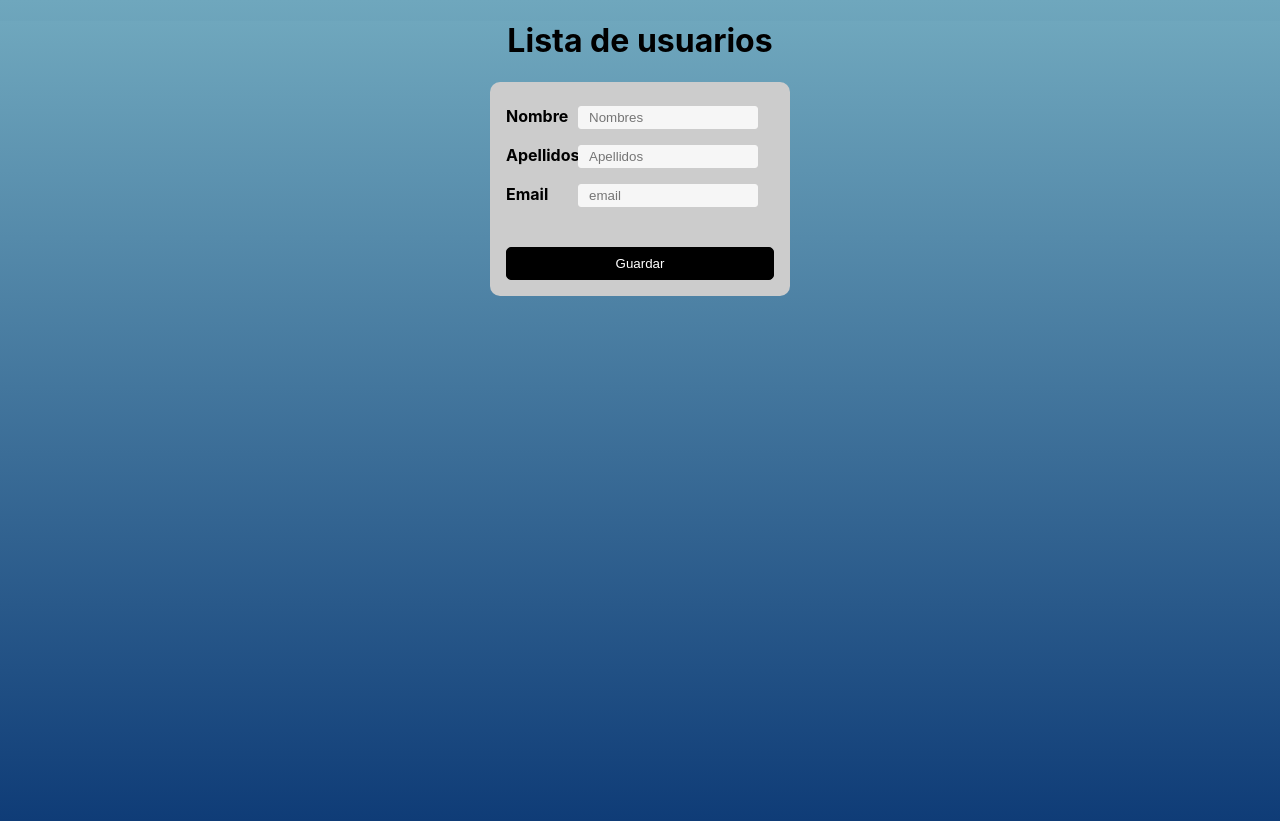
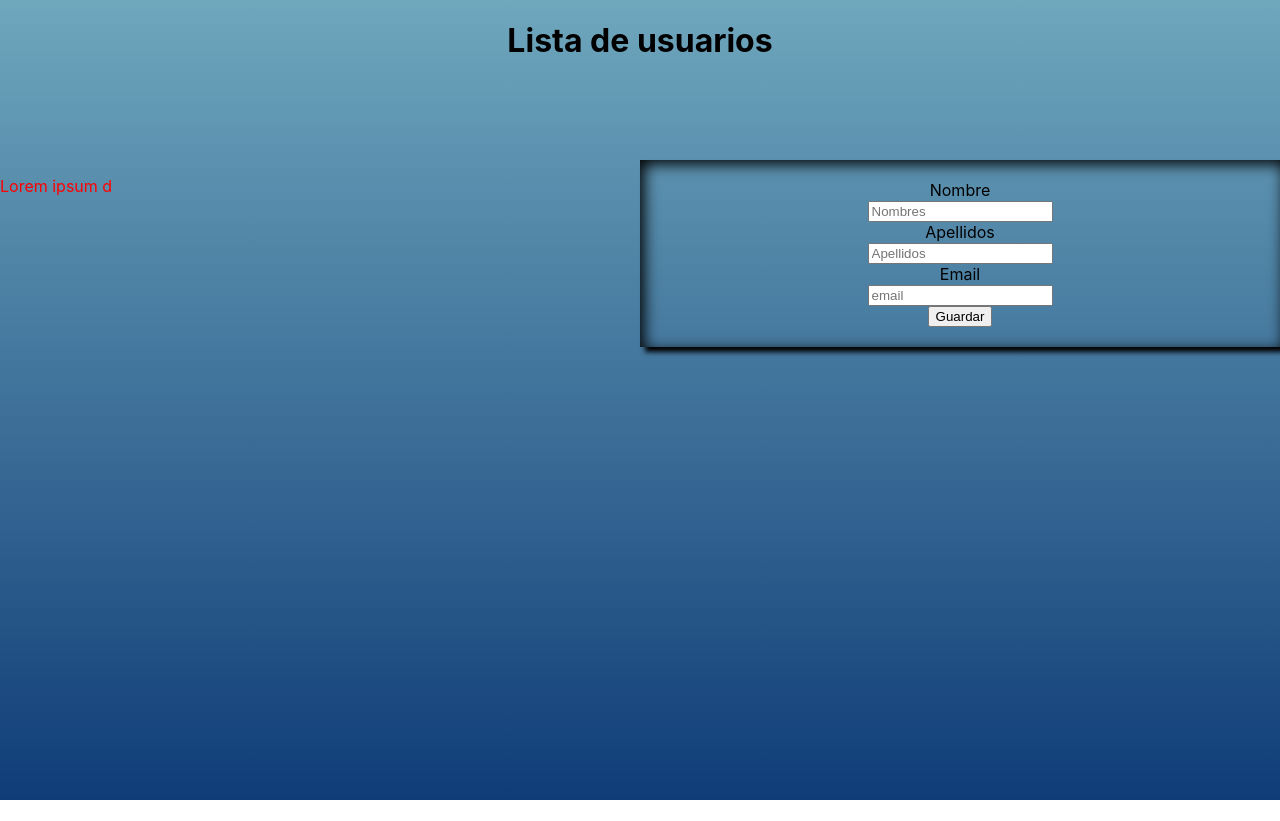
Before and after one commit to Maria25182/project_microservices, a React (Create React App) app: page /Clients in a window 1280 px wide. After the commit the page ends 800 px from the top, so only its background shows below. Built offline with nearby package versions, Linux system fonts and the light colour scheme.

Commit message:
mod25/03

```diff
--- a/src/components/clients/Clients.css
+++ b/src/components/clients/Clients.css
@@ -1,57 +1,44 @@
-*{box-sizing:border-box;}
+.Principal{
+	display: flex;
+    flex-wrap: wrap;
+    justify-content: space-between;
+}
+.Form{
+    display: flex;
+    flex-wrap: wrap;
+    justify-content: center;
+    width: 50%;
+	padding:20px 0px;
+    -webkit-box-shadow: 5px 5px 5px 0px #000000, inset 4px 4px 15px 0px #000000, 5px 5px 15px 5px rgba(0,0,0,0);
+    box-shadow: 5px 5px 5px 0px #000000, inset 4px 4px 15px 0px #000000, 5px 5px 15px 5px rgba(0,0,0,0);
 
-form{
-	width:300px;
-	padding:16px;
-	border-radius:10px;
-	margin:auto;
-	background-color:#ccc;
+}
+.Form > div{
+	text-align: center;
+	width: 100%;
+}
+h1{
+	margin-bottom: 100px;
+	text-align:center;
+	width:100%;
 }
 
-form label{
-	width:72px;
-	font-weight:bold;
-	display:inline-block;
+@media only screen and (max-width:768px){
+.Form{
+width:40%;
+}
 }
 
-form input[type="text"],
-form input[type="email"]{
-	width:180px;
-	padding:3px 10px;
-	border:1px solid #f6f6f6;
-	border-radius:3px;
-	background-color:#f6f6f6;
-	margin:8px 0;
-	display:inline-block;
+
+@media only screen and (max-width:450px){
+	.Form{
+	width:80%;
+	}
+	}
+
+.content_2{
+	color:red;
+
+
+
 }
-
-form input[type="submit"]{
-	width:100%;
-	padding:8px 16px;
-	margin-top:32px;
-	border:1px solid #000;
-	border-radius:5px;
-	display:block;
-	color:#fff;
-	background-color:#000;
-}
-
-form input[type="submit"]:hover{
-	cursor:pointer;
-}
-
-textarea{
-	width:100%;
-	height:100px;
-	border:1px solid #f6f6f6;
-	border-radius:3px;
-	background-color:#f6f6f6;
-	margin:8px 0;
-	/*resize: vertical | horizontal | none | both*/
-	resize:none;
-	display:block;
-}
-
-h1{
-	text-align:center;
-}
--- a/src/components/clients/Clients.js
+++ b/src/components/clients/Clients.js
@@ -8,15 +8,31 @@ const Clients = () => {
 
         <div class="Principal">
             <h1>Lista de usuarios</h1>
+            <div class= "content_2">
+                <p>Lorem ipsum d</p>
+            </div>
             <form class="Form">
+                <div>
                     <label for="nombre">Nombre</label>
+                    <br />
                     <input type="text" name="nombre" id="nombre" placeholder="Nombres" />
+                </div>
+                <div>
                     <label for="apellidos">Apellidos</label>
+                    <br />
                     <input type="text" name="apellidos" id="apellidos" placeholder="Apellidos" />
+                </div>
+                <div>
                     <label for="apellidos">Email</label>
+                    <br />
                     <input type="email" name="email" id="email" placeholder="email" required />
+                </div>
+                <br />
                 <input type="submit" name="enviar" value="Guardar" />
+
+
             </form>
+
         </div >
     )
 }
```
Lines whose indentation alone changed are shown as unchanged.
